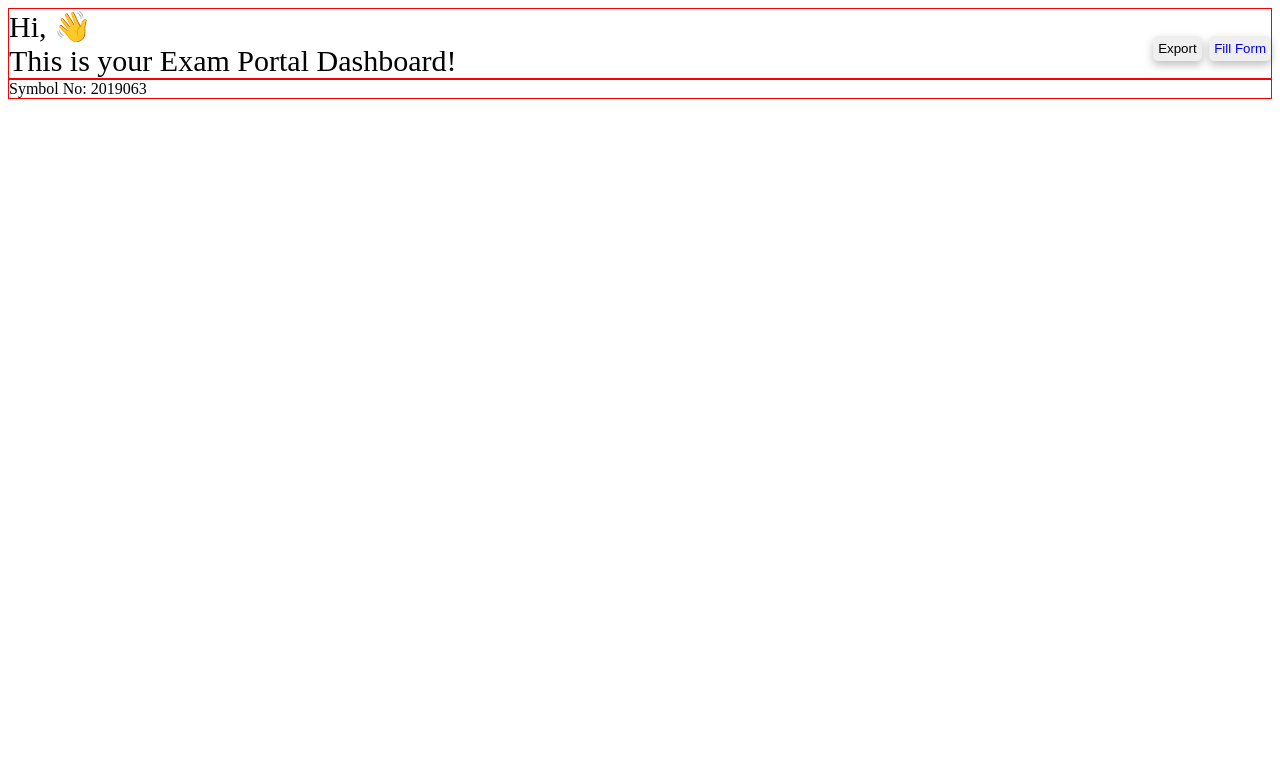
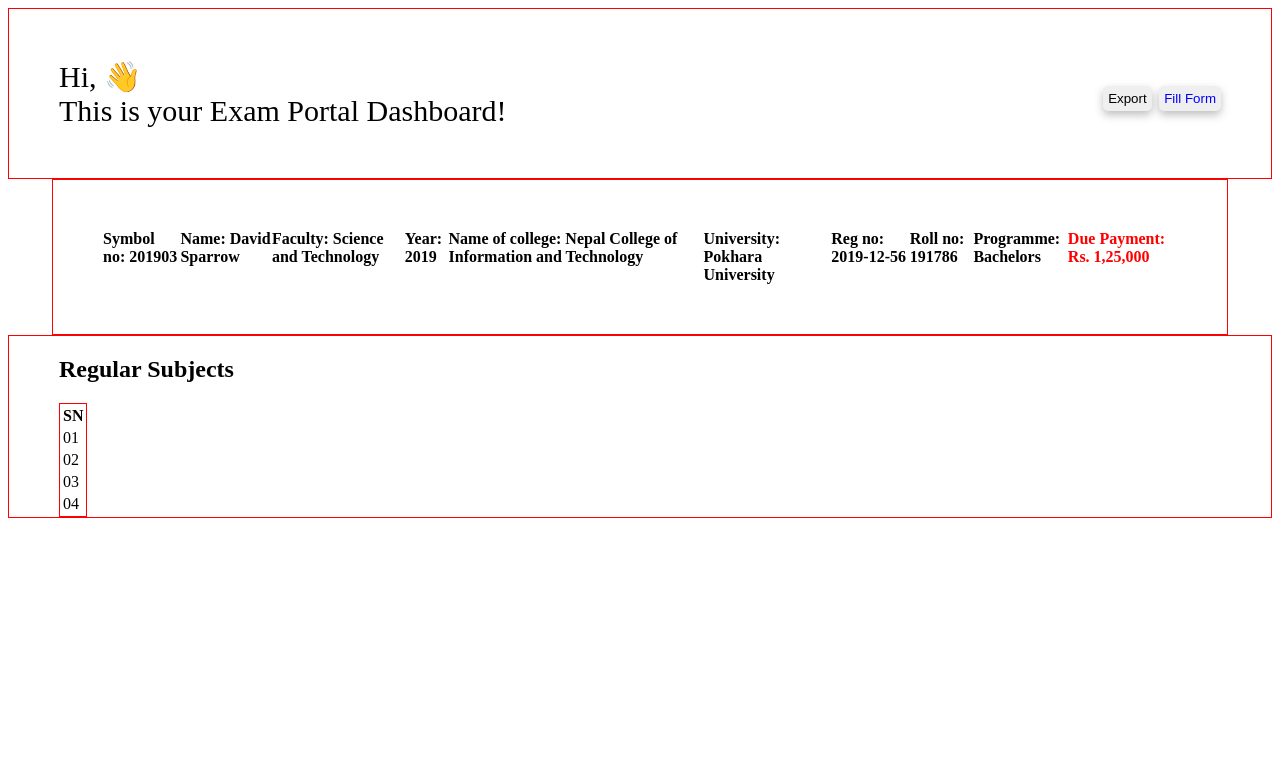
Before and after one commit to Sibindra/exam-portal, a PHP site: page /dashboard-components/dashboard.html in a window 1280 px wide. Shown: the top 758 px of the page. Run offline with PHP 8.4, Linux system fonts and the light colour scheme.

Commit message:
Second Commit

```diff
--- a/dashboard-components/dashboard.html
+++ b/dashboard-components/dashboard.html
@@ -33,10 +33,50 @@
         </div>
 
         <div id="stddetails">
-                Symbol No: 2019063
+            <div id="symbol">Symbol no: 201903</div>
+            <div id="name">Name: David Sparrow</div>
+            <div id="faculty">Faculty: Science and Technology</div>
+            <div id="year">Year: 2019</div>
+            <div id="noc">Name of college: Nepal College of Information and Technology</div>
+            <div id="university">University: Pokhara University</div>
+            <div id="regno">Reg no: 2019-12-56</div>
+            <div id="rollno">Roll no: 191786</div>
+            <div id="programme">Programme: Bachelors</div>
+            <div id="duepayment">Due Payment: Rs. 1,25,000</div>
+            <div id="passportsizephoto"></div>
+
+        </div>
+
+            <div id="subdetails">
+                <h2>Regular Subjects</h2>
+
+                <table id="subtable">
+                    <tr>
+                        <th>SN</th>
+                    </tr>
+                    <tr>
+                        <td>01</td>
+                    </tr>
+                    <tr>
+                        <td>02</td>
+                    </tr>
+                    <tr>
+                        <td>03</td>
+                    </tr>
+                    <tr>
+                        <td>04</td>
+                    </tr>
 
 
-        </div>
+
+                </table>
+
+
+
+
+
+
+            </div>
 
 
 
--- a/dashboard-components/style.css
+++ b/dashboard-components/style.css
@@ -12,6 +12,7 @@
     align-items: center;
     font-size: 30px;
     color: 0B0E90;
+    padding: 50px;
 }
 
 /* buttons */
@@ -49,5 +50,22 @@
 
 #stddetails{
     border: 1px solid red;
+    padding: 50px;
+    margin-left: 44px;
+    margin-right: 44px;
+    font-weight:bold;
+    display: flex;
+    justify-content: space-between;
+    flex-wrap:nowrap;
+}
 
+#duepayment{
+    color: red;
 }
+#subdetails{
+    border: 1px solid red;
+    padding-left: 50px;
+}
+#subtable{
+    border: 1px solid red;
+}
```
